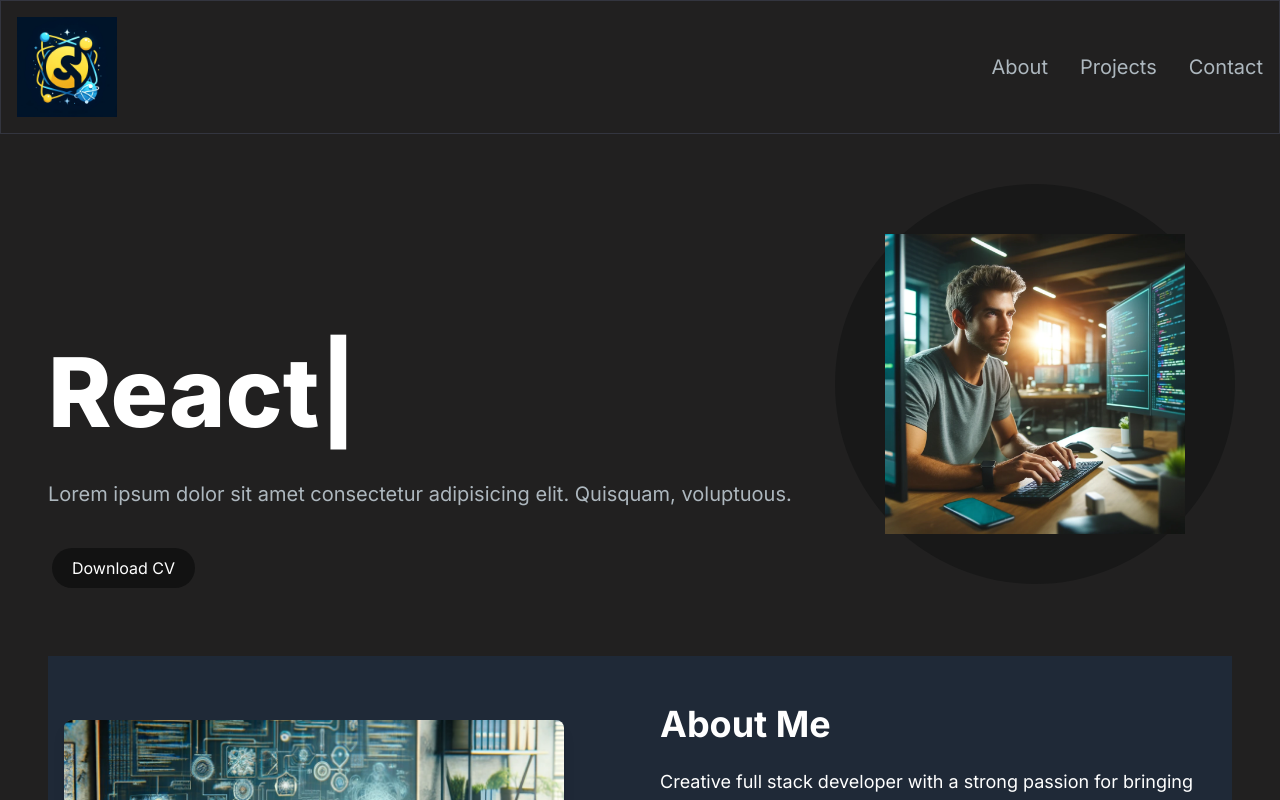
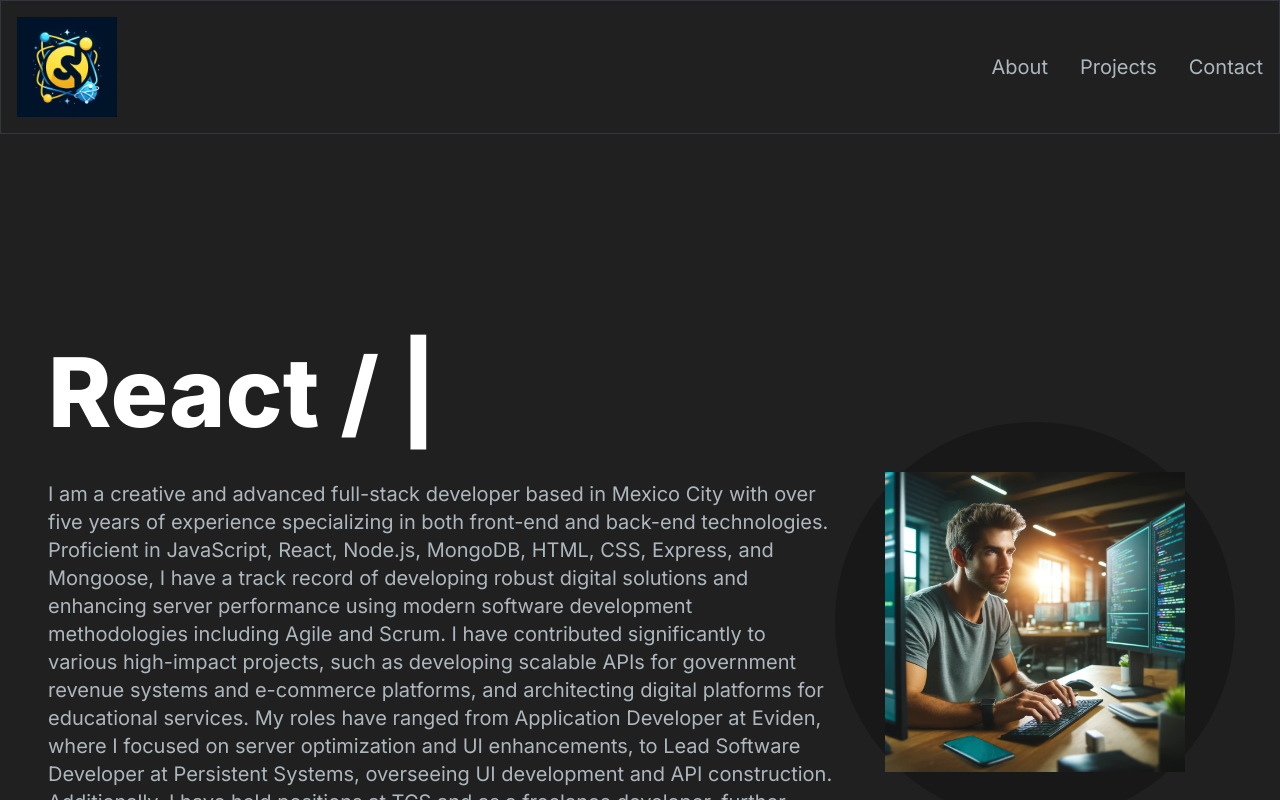
Before and after one commit to EdieAprovita/portafolio, a Next.js app: page / in a window 1280 px wide. Shown: the top 800 px of the page. Built offline with nearby package versions, Linux system fonts and the light colour scheme.

Commit message:
Update HeroSection.tsx

```diff
--- a/src/app/components/HeroSection.tsx
+++ b/src/app/components/HeroSection.tsx
@@ -36,7 +36,24 @@ const HeroSection = () => {
 						/>
 					</h1>
 					<p className="text-[#ADB7BE] text-base sm:text-lg mb-6 lg:text-xl">
-						Lorem ipsum dolor sit amet consectetur adipisicing elit. Quisquam, voluptuous.
+						I am a creative and advanced full-stack developer based in Mexico City with
+						over five years of experience specializing in both front-end and back-end
+						technologies. Proficient in JavaScript, React, Node.js, MongoDB, HTML, CSS,
+						Express, and Mongoose, I have a track record of developing robust digital
+						solutions and enhancing server performance using modern software development
+						methodologies including Agile and Scrum. I have contributed significantly to
+						various high-impact projects, such as developing scalable APIs for government
+						revenue systems and e-commerce platforms, and architecting digital platforms
+						for educational services. My roles have ranged from Application Developer at
+						Eviden, where I focused on server optimization and UI enhancements, to Lead
+						Software Developer at Persistent Systems, overseeing UI development and API
+						construction. Additionally, I have held positions at TCS and as a freelance
+						developer, further honing my skills in system architecture, data privacy, and
+						performance optimization. Educationally, I am advancing my expertise with a
+						Masters in Cloud Computing from Universidad Tecnológica and have completed
+						professional development in cloud technologies. My technical prowess is
+						complemented by my fluency in English and Spanish, enabling effective
+						communication and teamwork in diverse environments.
 					</p>
 					<div>
 						<Link
```
